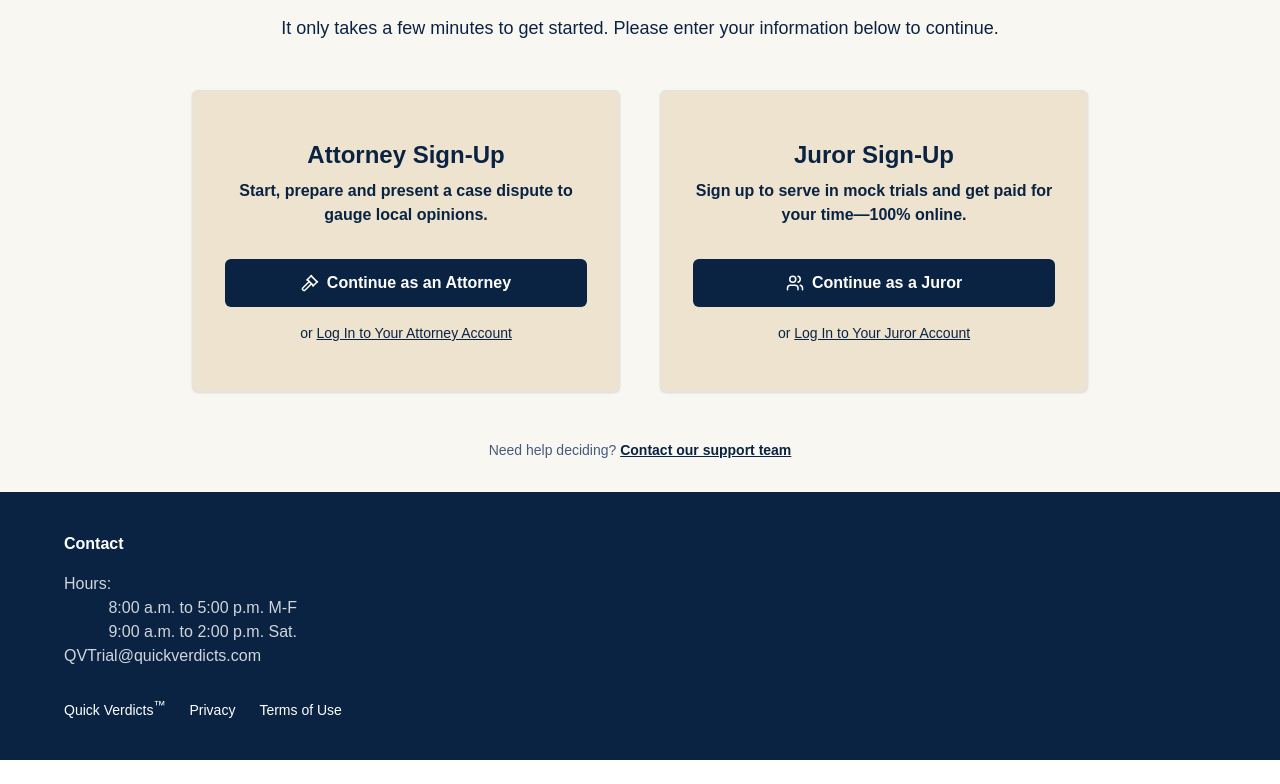
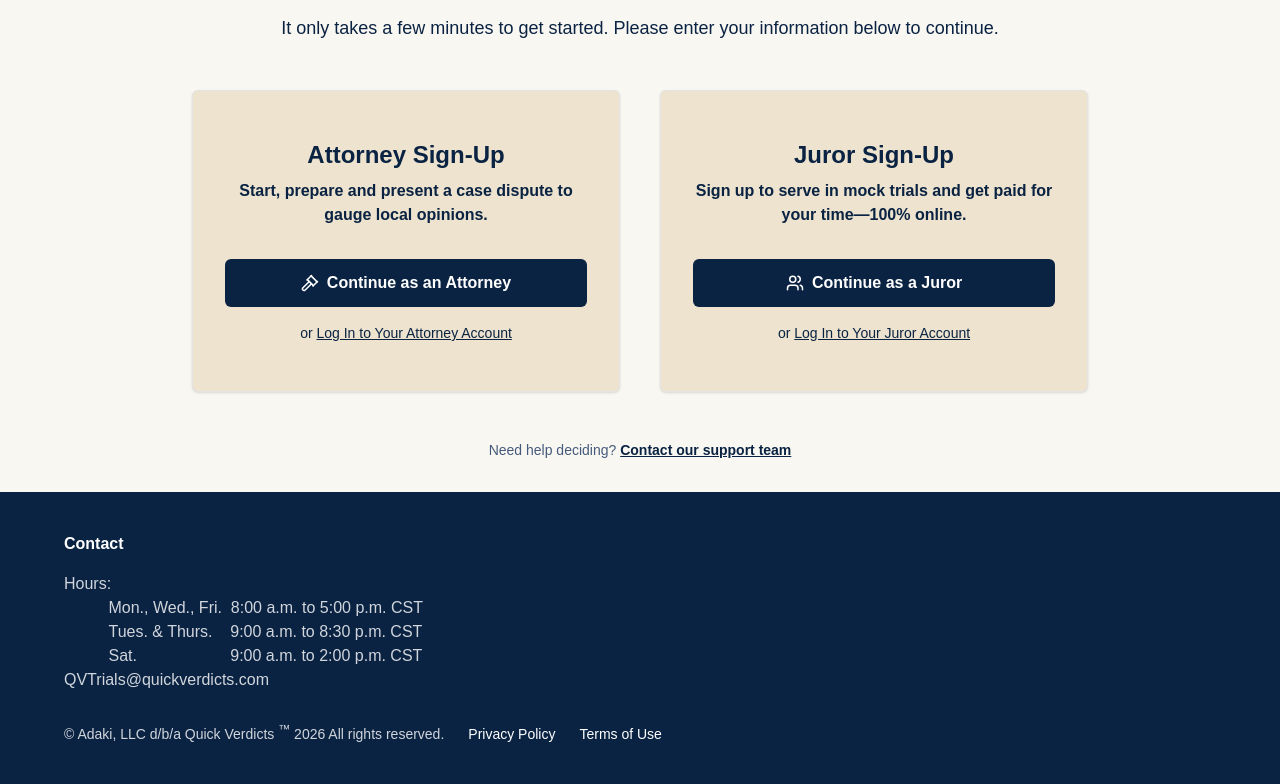
Before and after one commit to RupeshSangoju/quickverdicts, a Next.js app in the folder frontend/: page /signup in a window 1280 px wide. Shown: the part 242-1026 px from the top of the page. Before the commit the page ends 1002 px from the top, so only its background shows below. Built offline with nearby package versions, Linux system fonts and the light colour scheme; no server answers.

Commit message:
15-6 text changes

```diff
--- a/frontend/app/attorney/components/AttorneyContact.tsx
+++ b/frontend/app/attorney/components/AttorneyContact.tsx
@@ -100,7 +100,7 @@ export default function AttorneyContact({ onBack }: { onBack: () => void }) {
                   <div className="space-y-3">
                     <div className="flex justify-between items-center pb-2 border-b border-gray-100">
                       <span className="font-medium text-gray-700">Mon, Wed, Fri </span>
-                      <span className="text-gray-600">9:00 am – 5:00 pm CST</span>
+                      <span className="text-gray-600">8:00 am – 5:00 pm CST</span>
                     </div>
                     <div className="flex justify-between items-center pb-2 border-b border-gray-100">
                       <span className="font-medium text-gray-700">Tues. & Thurs </span>
@@ -145,10 +145,10 @@ export default function AttorneyContact({ onBack }: { onBack: () => void }) {
                 <div className="flex-1">
                   <h3 className="text-xl font-bold text-[#16305B] mb-2">Email Support</h3>
                   <a
-                    href="mailto:QVTrial@quickverdicts.com"
+                    href="mailto:QVTrials@quickverdicts.com"
                     className="text-lg font-semibold text-[#16305B] hover:text-[#1e417a] transition-colors underline"
                   >
-                    QVTrial@quickverdicts.com
+                    QVTrials@quickverdicts.com
                   </a>
                 </div>
               </div>
--- a/frontend/app/components/Footer.tsx
+++ b/frontend/app/components/Footer.tsx
@@ -12,15 +12,23 @@ const Footer: FC = () => {
             <div>
               <h3 className="font-bold mb-4">Contact</h3>
               <p className="text-gray-300">Hours:</p>
-              <p className="text-gray-300">&nbsp;&nbsp;&nbsp;&nbsp;&nbsp;&nbsp;&nbsp;&nbsp;&nbsp;&nbsp;8:00 a.m. to 5:00 p.m. M-F </p>
-              <p className='text-gray-300'>&nbsp;&nbsp;&nbsp;&nbsp;&nbsp;&nbsp;&nbsp;&nbsp;&nbsp;&nbsp;9:00 a.m. to 2:00 p.m. Sat.</p>
-              <p className="text-gray-300">QVTrial@quickverdicts.com</p>
+              <p className="text-gray-300">&nbsp;&nbsp;&nbsp;&nbsp;&nbsp;&nbsp;&nbsp;&nbsp;&nbsp;&nbsp;Mon., Wed., Fri.&nbsp;&nbsp;8:00 a.m. to 5:00 p.m. CST </p>
+              <p className='text-gray-300'>&nbsp;&nbsp;&nbsp;&nbsp;&nbsp;&nbsp;&nbsp;&nbsp;&nbsp;&nbsp;Tues. & Thurs.&nbsp;&nbsp;&nbsp;&nbsp;9:00 a.m. to 8:30 p.m. CST</p>
+              <p className='text-gray-300'>&nbsp;&nbsp;&nbsp;&nbsp;&nbsp;&nbsp;&nbsp;&nbsp;&nbsp;&nbsp;Sat.&nbsp;&nbsp;&nbsp;&nbsp;&nbsp;&nbsp;&nbsp;&nbsp;&nbsp;&nbsp;&nbsp;&nbsp;&nbsp;&nbsp;&nbsp;&nbsp;&nbsp;&nbsp;&nbsp;&nbsp;&nbsp;9:00 a.m. to 2:00 p.m. CST</p>
+              <p className="text-gray-300">QVTrials@quickverdicts.com</p>
             </div>
 
           {/* Bottom Links */}
           <div className="flex flex-wrap gap-6 mt-8 text-sm">
-              <Link href="/" className="hover:text-white">Quick Verdicts<sup className="text-[12px]">™</sup></Link>
-              <span className="hover:text-white">Privacy</span>
+              <p className="text-gray-300">© Adaki, LLC d/b/a Quick Verdicts <sup className="text-[12px]">™</sup> 2026 All rights reserved.</p>
+                              <a
+    href="https://documents83y89129y.blob.core.windows.net/new/QV Privacy Policy new.pdf"
+    target="_blank"
+    rel="noopener noreferrer"
+    className="hover:underline"
+  >
+    Privacy Policy
+  </a>
                 <a
     href="https://documents83y89129y.blob.core.windows.net/new/QV%20Privacy%20Policy.pdf"
     target="_blank"
--- a/frontend/app/contact/page.tsx
+++ b/frontend/app/contact/page.tsx
@@ -17,21 +17,21 @@ export default function Contact() {
           <div className="mb-10">
             <div className="font-semibold mb-4 text-[20px] text-[#0A2342]">Business Hours</div>
             <div className="grid grid-cols-2 gap-x-12 gap-y-3">
-              <div className="text-[#0A2342]">Monday ~ Friday</div>
-              <div className="text-[#455A7C]">9:00 AM ~ 5:00 PM</div>
-              <div className="text-[#0A2342]">Saturday</div>
-              <div className="text-[#455A7C]">9:00 AM ~ 2:00 PM</div>
-              <div className="text-[#0A2342]">Sunday</div>
-              <div className="text-[#455A7C]">Closed</div>
+              <div className="text-[#0A2342]">Mon., Wed., Fri.	</div>
+              <div className="text-[#455A7C]">8:00 AM ~ 5:00 PM</div>
+              <div className="text-[#0A2342]">Tues. & Thurs.</div>
+              <div className="text-[#455A7C]">9:00 AM – 8:30 PM</div>
+              <div className="text-[#0A2342]">Sat.</div>
+              <div className="text-[#455A7C]">9:00 AM – 2:00 PM</div>
             </div>
           </div>
           <div className="mb-2">
             <div className="font-semibold mb-4 text-[20px] text-[#0A2342]">Email</div>
             <a
-              href="mailto:QVTrial@quickverdicts.com"
+              href="mailto:QVTrials@quickverdicts.com"
               className="text-[#0A2342] underline hover:text-[#1a3666]"
             >
-              QVTrial@quickverdicts.com
+              QVTrials@quickverdicts.com
             </a>
           </div>
         </div>
--- a/frontend/app/for-attorneys/page.tsx
+++ b/frontend/app/for-attorneys/page.tsx
@@ -266,7 +266,7 @@ period with the jurors.
               <p className="text-gray-300">&nbsp;&nbsp;&nbsp;&nbsp;&nbsp;&nbsp;&nbsp;&nbsp;&nbsp;&nbsp;Mon., Wed., Fri.&nbsp;&nbsp;9:00 a.m. to 5:00 p.m. CST </p>
               <p className='text-gray-300'>&nbsp;&nbsp;&nbsp;&nbsp;&nbsp;&nbsp;&nbsp;&nbsp;&nbsp;&nbsp;Tues. & Thurs.&nbsp;&nbsp;&nbsp;&nbsp;9:00 a.m. to 8:30 p.m. CST</p>
               <p className='text-gray-300'>&nbsp;&nbsp;&nbsp;&nbsp;&nbsp;&nbsp;&nbsp;&nbsp;&nbsp;&nbsp;Sat.&nbsp;&nbsp;&nbsp;&nbsp;&nbsp;&nbsp;&nbsp;&nbsp;&nbsp;&nbsp;&nbsp;&nbsp;&nbsp;&nbsp;&nbsp;&nbsp;&nbsp;&nbsp;&nbsp;&nbsp;&nbsp;9:00 a.m. to 2:00 p.m. CST</p>
-              <p className="text-gray-300">QVTrial@quickverdicts.com</p>
+              <p className="text-gray-300">QVTrials@quickverdicts.com</p>
             </div>
             <div>
               <h3 className="font-bold mb-4">Navigation</h3>
@@ -280,9 +280,9 @@ period with the jurors.
 
           <div className="border-t border-gray-700 pt-8 flex flex-wrap justify-between items-center">
             <div className="flex space-x-6 text-sm text-gray-300">
-              <Link href="/" className="hover:text-white">&copy; 2026 Quick Verdicts<sup className="text-[12px]">™</sup></Link>
+              <p className="text-gray-300">© Adaki, LLC d/b/a Quick Verdicts <sup className="text-[12px]">™</sup> 2026 All rights reserved.</p>
                               <a
-    href="https://documents83y89129y.blob.core.windows.net/new/QV%20Privacy%20Policy.pdf"
+    href="https://documents83y89129y.blob.core.windows.net/new/QV Privacy Policy new.pdf"
     target="_blank"
     rel="noopener noreferrer"
     className="hover:underline"
--- a/frontend/app/for-juror/page.tsx
+++ b/frontend/app/for-juror/page.tsx
@@ -75,9 +75,9 @@ export default function ForAttorneys() {
             <div className="w-10 h-10 rounded-lg bg-blue-50 flex items-center justify-center mb-4">
               <span className="text-blue-600 text-xl">💼</span>
             </div>
-            <h3 className="font-semibold text-gray-900">Access the Juror Job Board</h3>
+            <h3 className="font-semibold text-gray-900">Access the Juror Open Cases</h3>
             <p className="text-sm text-gray-600 mt-2 leading-relaxed">
-Browse available cases in your area and choose the ones that fit your schedule. Our dedicated job board makes it easy to find and apply for paid jury opportunities with just a few clicks.
+Browse available cases in your area and choose the ones that fit your schedule. Our dedicated Open Cases list makes it easy to find and apply for paid jury opportunities with just a few clicks.
             </p>
           </div>
 
@@ -138,7 +138,7 @@ Browse available cases in your area and choose the ones that fit your schedule.
                 <div className="flex items-start">
                   <div>
                     <h3 className="font-bold text-gray-900 mb-1">Get Matched</h3>
-                    <p className="text-gray-600">We'll notify you when a case opens in your county. You can also browse active cases on the Juror Job Board.</p>
+                    <p className="text-gray-600">We'll notify you when a case opens in your county. You can also browse active cases under Open Cases.</p>
                   </div>
                 </div>
                 <div className="flex items-start">
@@ -200,7 +200,7 @@ Browse available cases in your area and choose the ones that fit your schedule.
             Ready to Get Started?
           </h2>
           <p className="text-gray-600 mb-8">
-            Sign up today or email QVTrial@quickverdicts.com with your name,  state and county and we will notify you when a case in your locale is posted.
+            Sign up today or email QVTrials@quickverdicts.com with your name,  state and county and we will notify you when a case in your locale is posted.
           </p>
           <div className="flex flex-col sm:flex-row gap-4 justify-center">
             <Link href="/signup/juror" className="bg-blue-900 text-white px-12 py-3 rounded hover:bg-blue-800 font-medium">
@@ -223,7 +223,7 @@ Browse available cases in your area and choose the ones that fit your schedule.
               <p className="text-gray-300">&nbsp;&nbsp;&nbsp;&nbsp;&nbsp;&nbsp;&nbsp;&nbsp;&nbsp;&nbsp;Mon., Wed., Fri.&nbsp;&nbsp;8:00 a.m. to 5:00 p.m. CST </p>
               <p className='text-gray-300'>&nbsp;&nbsp;&nbsp;&nbsp;&nbsp;&nbsp;&nbsp;&nbsp;&nbsp;&nbsp;Tues. & Thurs.&nbsp;&nbsp;&nbsp;&nbsp;9:00 a.m. to 8:30 p.m. CST</p>
               <p className='text-gray-300'>&nbsp;&nbsp;&nbsp;&nbsp;&nbsp;&nbsp;&nbsp;&nbsp;&nbsp;&nbsp;Sat.&nbsp;&nbsp;&nbsp;&nbsp;&nbsp;&nbsp;&nbsp;&nbsp;&nbsp;&nbsp;&nbsp;&nbsp;&nbsp;&nbsp;&nbsp;&nbsp;&nbsp;&nbsp;&nbsp;&nbsp;&nbsp;9:00 a.m. to 2:00 p.m. CST</p>
-              <p className="text-gray-300">QVTrial@quickverdicts.com</p>
+              <p className="text-gray-300">QVTrials@quickverdicts.com</p>
             </div>
             <div>
               <h3 className="font-bold mb-4">Navigation</h3>
@@ -237,9 +237,9 @@ Browse available cases in your area and choose the ones that fit your schedule.
 
           <div className="border-t border-gray-700 pt-8 flex flex-wrap justify-between items-center">
             <div className="flex space-x-6 text-sm text-gray-300">
-              <Link href="/" className="hover:text-white">&copy; 2026 Quick Verdicts<sup className="text-[12px]">™</sup></Link>
+              <p className="text-gray-300">© Adaki, LLC d/b/a Quick Verdicts <sup className="text-[12px]">™</sup> 2026 All rights reserved.</p>
                               <a
-    href="https://documents83y89129y.blob.core.windows.net/new/QV%20Privacy%20Policy.pdf"
+    href="https://documents83y89129y.blob.core.windows.net/new/QV Privacy Policy new.pdf"
     target="_blank"
     rel="noopener noreferrer"
     className="hover:underline"
--- a/frontend/app/juror/components/JurorSidebar.tsx
+++ b/frontend/app/juror/components/JurorSidebar.tsx
@@ -238,7 +238,7 @@ export default function JurorSidebar({ selectedSection, onSectionChange, onColla
 
   const mainNav = [
     { id: "home", label: "Home", icon: <Home className="w-6 h-6" />, requiresVerification: false },
-    { id: "jobs", label: "Job Board", icon: <ClipboardType className="w-6 h-6" />, requiresVerification: true },
+    { id: "jobs", label: "Open Cases", icon: <ClipboardType className="w-6 h-6" />, requiresVerification: true },
   ];
 
   const handleSectionChange = (sectionId: string, requiresVerification: boolean) => {
--- a/frontend/app/juror/war-room/[id]/page.tsx
+++ b/frontend/app/juror/war-room/[id]/page.tsx
@@ -30,10 +30,10 @@ type CaseData = {
 
 function getJurorCompensation(caseTier: string): number {
   switch (caseTier?.toLowerCase().trim()) {
-    case 'early adopter': return 50;
+    case 'early adopter': return 75;
     case 'tier 1': return 75;
-    case 'tier 2': return 100;
-    case 'tier 3': return 125;
+    case 'tier 2': return 105;
+    case 'tier 3': return 135;
     default: return 50;
   }
 }
--- a/frontend/app/page.tsx
+++ b/frontend/app/page.tsx
@@ -65,7 +65,7 @@ export default function QuickVerdictsLanding() {
             <p className="text-[18px] leading-[1.6] font-medium text-gray-600 max-w-3xl mx-auto mb-10">
 Quick Verdicts is legal tech for mock jury trials.  QV’s platform offers an easy mock trial journey including preparation for attorneys, juror screening, and a virtual jury trial with 6-8 jurors.  Selected jurors get paid for their service.  Flexible hours are available for the convenience of jurors.  Mock trials are scheduled for 2.5 hours, 3.5 hours or 4.5 hours. If
 you are interested in a Texas county not currently served, email us at
-QVTrial@quickverdicts.com for possible accommodation.
+QVTrials@quickverdicts.com for possible accommodation.
  <br></br>
 Currently serving
 cases in:            </p>
@@ -103,6 +103,12 @@ cases in:            </p>
         )}
         {selectedState === "texas" && (
           <option value="ravis">Travis</option>
+        )}
+        {selectedState === "texas" && (
+          <option value="collin">Collin</option>
+        )}
+        {selectedState === "texas" && (
+          <option value="denton">Denton</option>
         )}
 
       </select>
@@ -239,7 +245,7 @@ cases in:            </p>
                 <ul className="space-y-2 text-gray-700 ml-4">
                   <li>• Get paid for your time</li>
                   <li>• After-hours slots available</li>
-                  <li>• Apply for cases on Job Board</li>
+                  <li>• Apply for cases on Open Cases</li>
                   <li>• Complete a vetting process</li>
                   <li>• If chosen, Join Trial & deliberate remotely</li>
                   <li>• Your opinion helps the attorneys</li>
@@ -289,7 +295,7 @@ cases in:            </p>
             <div>
               <h3 className="font-bold text-gray-900 mb-2">What does a juror do on Quick Verdicts?</h3>
               <p className="text-gray-600">
-                Jurors sign up and can access a Job Board for cases in their county of residence. If selected, jurors are paid by the case immediately following the case presentation. First time jurors will participate in an onboarding process with a short (and easy!) quiz.Jurors may be asked to decide what caused an accident or an incident and how much money should be awarded to a plaintiff.
+                Jurors sign up and can access an Open Case in their county of residence. If selected, jurors are paid by the case immediately following the case presentation. First time jurors will participate in an onboarding process with a short (and easy!) quiz. Jurors may be asked to decide what caused an accident or an incident and how much money should be awarded to a plaintiff.
               </p>
             </div>
           </div>
@@ -326,7 +332,7 @@ cases in:            </p>
               <p className="text-gray-300">&nbsp;&nbsp;&nbsp;&nbsp;&nbsp;&nbsp;&nbsp;&nbsp;&nbsp;&nbsp;Mon., Wed., Fri.&nbsp;&nbsp;8:00 a.m. to 5:00 p.m. CST </p>
               <p className='text-gray-300'>&nbsp;&nbsp;&nbsp;&nbsp;&nbsp;&nbsp;&nbsp;&nbsp;&nbsp;&nbsp;Tues. & Thurs.&nbsp;&nbsp;&nbsp;&nbsp;9:00 a.m. to 8:30 p.m. CST</p>
               <p className='text-gray-300'>&nbsp;&nbsp;&nbsp;&nbsp;&nbsp;&nbsp;&nbsp;&nbsp;&nbsp;&nbsp;Sat.&nbsp;&nbsp;&nbsp;&nbsp;&nbsp;&nbsp;&nbsp;&nbsp;&nbsp;&nbsp;&nbsp;&nbsp;&nbsp;&nbsp;&nbsp;&nbsp;&nbsp;&nbsp;&nbsp;&nbsp;&nbsp;9:00 a.m. to 2:00 p.m. CST</p>
-              <p className="text-gray-300">QVTrial@quickverdicts.com</p>
+              <p className="text-gray-300">QVTrials@quickverdicts.com</p>
             </div>
             <div>
               <h3 className="font-bold mb-4">Navigation</h3>
@@ -340,7 +346,7 @@ cases in:            </p>
 
           <div className="border-t border-gray-700 pt-8 flex flex-wrap justify-between items-center">
             <div className="flex space-x-6 text-sm text-gray-300">
-              <Link href="/" className="hover:text-white">&copy; 2026 Quick Verdicts<sup className="text-[12px]">™</sup></Link>
+              <p className="text-gray-300">© Adaki, LLC d/b/a Quick Verdicts <sup className="text-[12px]">™</sup> 2026 All rights reserved.</p>
 
                 <a
     href="https://documents83y89129y.blob.core.windows.net/new/QV%20Privacy%20Policy.pdf"
--- a/frontend/app/signup/components/shared/AuthLayout.tsx
+++ b/frontend/app/signup/components/shared/AuthLayout.tsx
@@ -380,10 +380,17 @@ export function AuthLayout({
         >
           <div className="max-w-7xl mx-auto px-4 sm:px-6 lg:px-8">
             <div className="flex flex-col sm:flex-row items-center justify-between gap-4 text-xs text-gray-500">
-              <p>© 2026 Quick Verdicts™. All rights reserved.</p>
+              <p className="text-black-300">© Adaki, LLC d/b/a Quick Verdicts <sup className="text-[12px]">™</sup> 2026 All rights reserved.</p>
               <div className="flex items-center gap-4">
-              <Link href="/" className="hover:text-white">Privacy</Link>
-                <a
+                              <a
+    href="https://documents83y89129y.blob.core.windows.net/new/QV Privacy Policy new.pdf"
+    target="_blank"
+    rel="noopener noreferrer"
+    className="hover:underline"
+  >
+    Privacy Policy
+  </a>
+  <a
     href="https://quickverdictsvideo.blob.core.windows.net/videos/QV%20Terms%20and%20Conditions.pdf"
     target="_blank"
     rel="noopener noreferrer"
```
